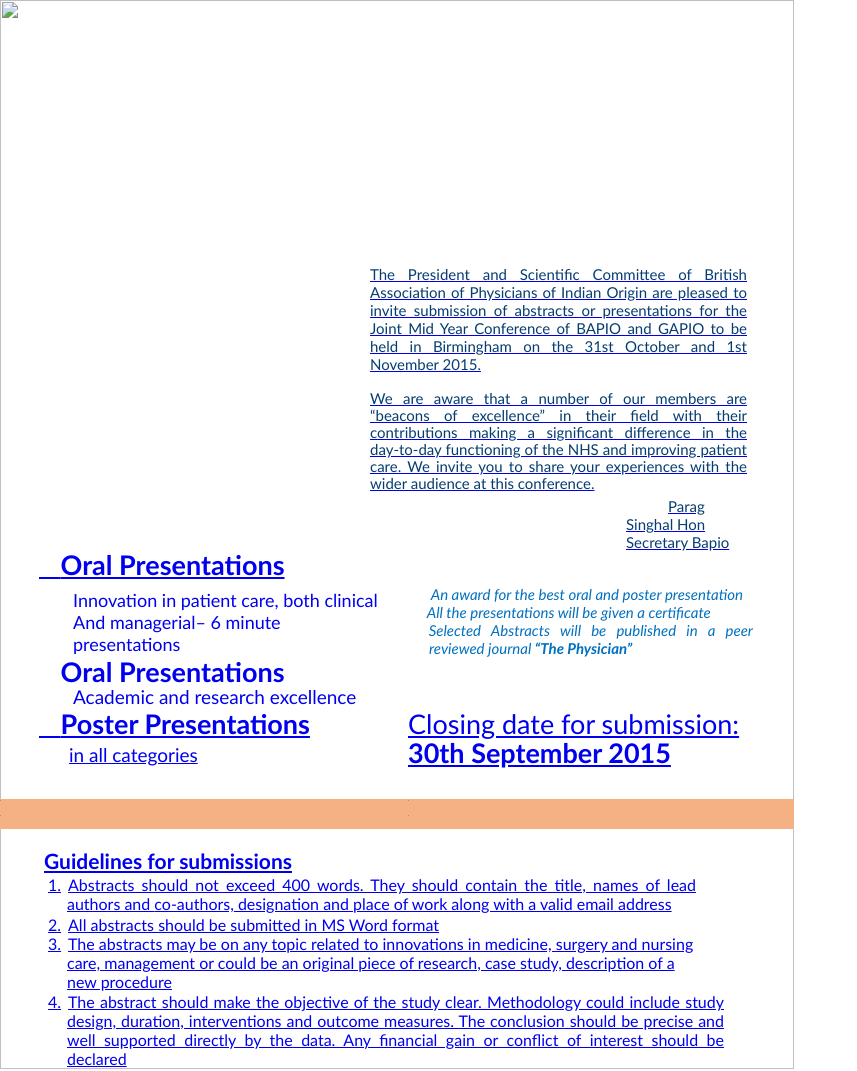
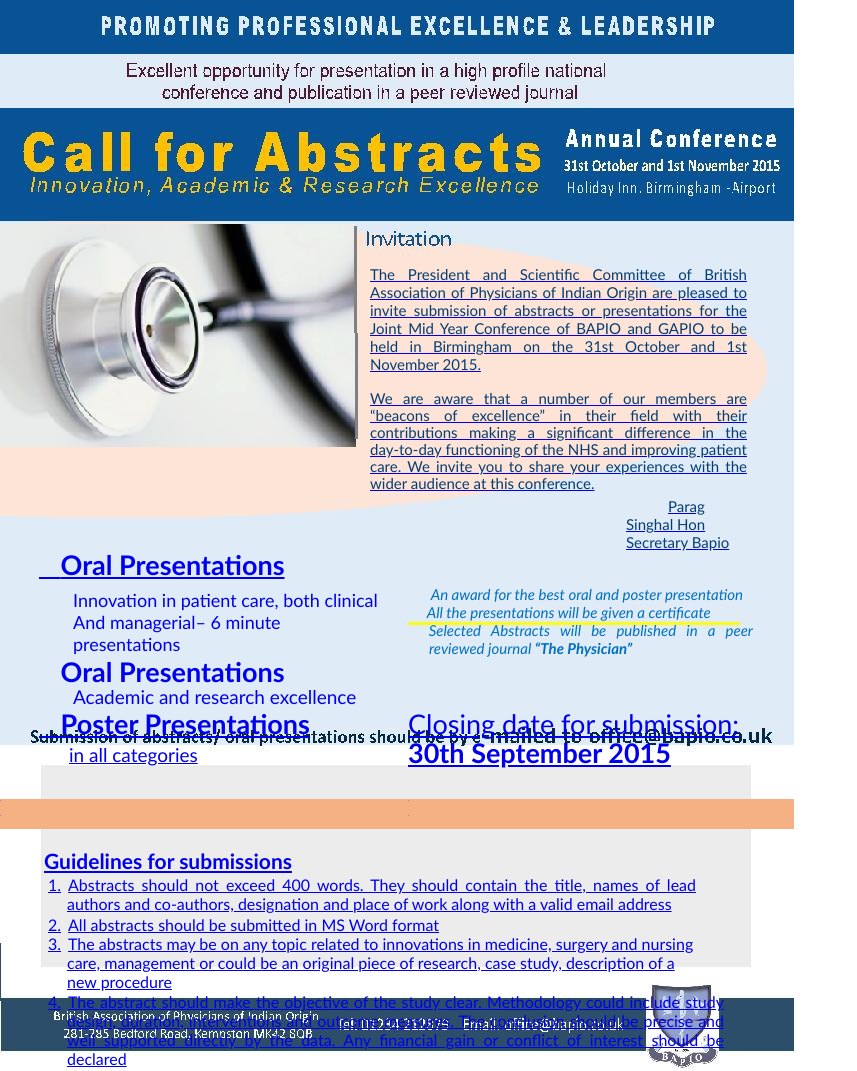
Before and after one commit to Mackemad/mackemad.github.io, a plain HTML site: page index.htm in a window 1280 px wide. Shown: the whole page, without its empty margins (0-857 px from the left). Drawn offline with Linux system fonts and the light colour scheme.

Commit message:
Update index.htm
dat

```diff
--- a/index.htm
+++ b/index.htm
@@ -85,7 +85,7 @@
 <a href="mailto:office@bapio.co.uk" target="_blank">
 <DIV id="page_1">
 <DIV id="dimg1">
-<IMG src="index.jpg" id="img1">
+<IMG src="index/index.jpg" id="img1">
 </DIV>
 
 
```
